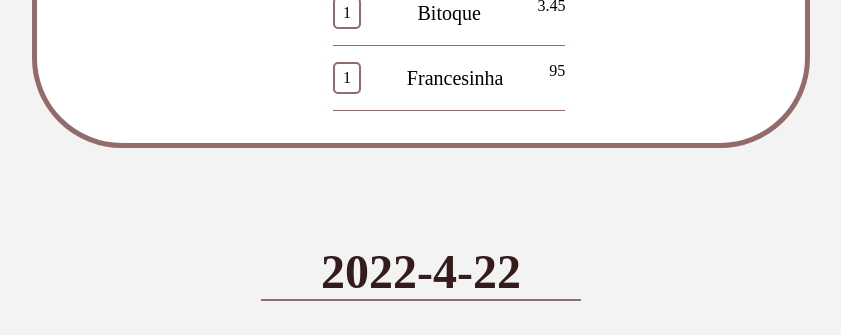
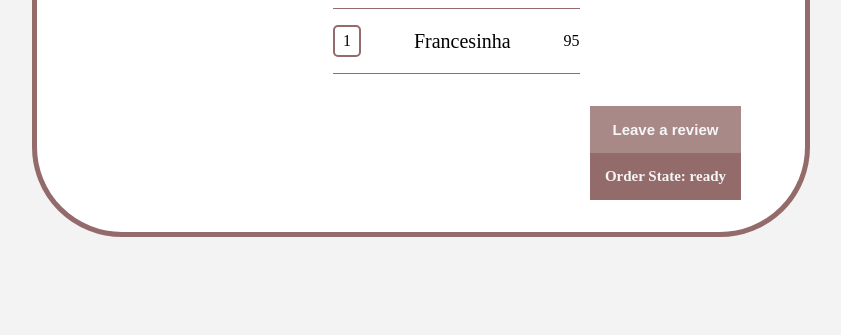
Before and after one commit to srissirs/MagicRestaurant, a PHP site: page /pages/pastOrders.php in a window 1280 px wide. Shown: the part 664-999 px from the top of the page, without its empty margins (219-1060 px from the left). Run offline with PHP 8.4, Linux system fonts and the light colour scheme; the visitor is signed in with stand-in values (Sample User, id 1); data comes from the database, SQL or seed files in the repository; some libraries are stand-ins or nearby versions.

Commit message:
past Orders css

```diff
--- a/script.js
+++ b/script.js
@@ -511,7 +511,7 @@ function toggleEditRestaurant() {
 }
 
 function openForm() {
-  var reviewBox = event.target.parentElement.parentElement.children[1];
+  var reviewBox = event.target.parentElement.parentElement.parentElement.children[1];
   if (reviewBox.style.display === "none") {
     reviewBox.style.display = "block";
   }
--- a/style.css
+++ b/style.css
@@ -326,9 +326,10 @@ h2 {
     border-radius: 22px;
 }
 
-.review {
-    display: flex;
-
+.pastOrderLabels {
+   margin: 0 0 0 auto;
+   display: flex;
+   flex-direction: column;
 }
 
 #reviewBody {
@@ -372,15 +373,17 @@ h2 {
 
 .pastOrder {
     display: flex;
+    flex-wrap: wrap;
+    gap: 2em;
+
 }
 
-.pastOrder .information {
-    margin-left: 2em;
-}
 
 .pastDish {
     display: flex;
+    gap: 1em;
     border-bottom: var(--main-color) solid 1px;
+    align-items: baseline;
 }
 
 .pastDish #dishName {
@@ -412,13 +415,18 @@ h2 {
     border-radius: 5px;
 }
 
-.pastOrder #review {
-    margin: 1em 1em auto auto;
+.pastOrder #review,
+.pastOrder .OrderState {
+    margin: 0;
     padding: 1em;
+    font-weight: 600;
     background-color: var(--main-color);
     color: whitesmoke;
     border: none;
     font-size: 15px;
+}
+.pastOrder #review{
+    margin: 0 0 auto 0;
 }
 
 .pastOrder img {
@@ -430,6 +438,13 @@ h2 {
     margin-top: 2em;
     border-top: var(--main-color) solid 2px;
     padding-top: 1em;
+}
+
+.review-popup form {
+    display: flex;
+    flex-direction: column;
+    align-items: flex-start;
+    gap: 1em;
 }
 
 .month>h3 {
@@ -574,14 +589,12 @@ signUp button {
 
 .form-container .btn,
 .open-button {
-    background-color: var(--main-color);
-    color: white;
-    padding: 12px 16px;
-    margin-top: 1em;
-    border: none;
+
+
+
     cursor: pointer;
 
-    margin-bottom: 10px;
+
     opacity: 0.8;
 }
 
--- a/templates/customerOrders.tpl.php
+++ b/templates/customerOrders.tpl.php
@@ -34,14 +34,17 @@ require_once(__DIR__ . '/../database/customerOrders.class.php')
 
               <?php } ?>
             </div>
-            <button type="button" class="open-button" onclick="openForm()" id="review"> Leave a review </button>
-            <div class="OrderState"> <?= $pastOrder->orderState ?></div>
+            <div class="pastOrderLabels">
+              <button type="button" class="open-button" onclick="openForm()" id="review"> Leave a review </button>
+              <div class="OrderState"> Order State: <?= $pastOrder->orderState ?></div>
+            </div>
+
           </div>
           <div class="review-popup" id="myForm" style="display: none;">
             <form action="../actions/action_add_review.php" class="form-container" method="post">
               <input type="text" name="reviewText" placeholder="  Write your review" required>
-              <input type="number" name="reviewRating" required>
-              <input type="number" name="restaurantId" style="display: none;" value=<?= $pastOrder->restaurantId ?>>
+              <div> Rating: <input type="number" name="reviewRating" required max="5" min="0"> </div>
+              <input type="number" name="restaurantId" hidden value=<?= $pastOrder->restaurantId ?> >
               <button type="submit" class="btn">Submit review</button>
             </form>
           </div>
```
